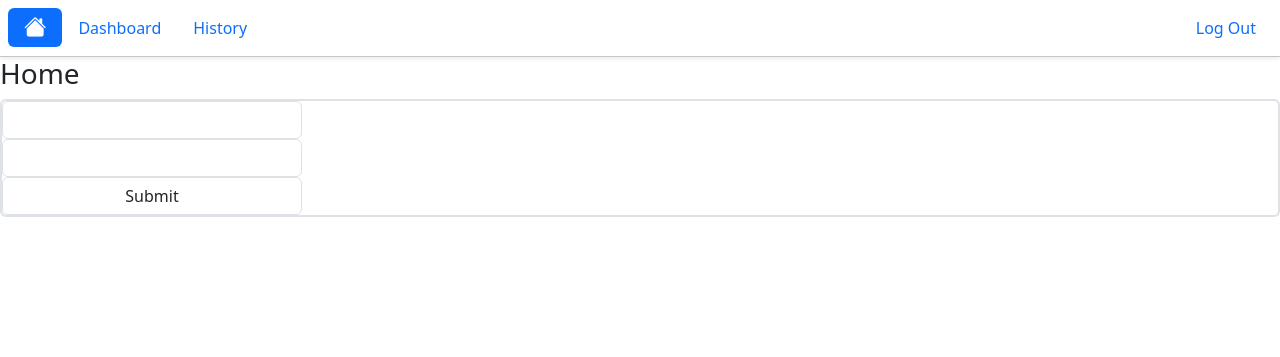
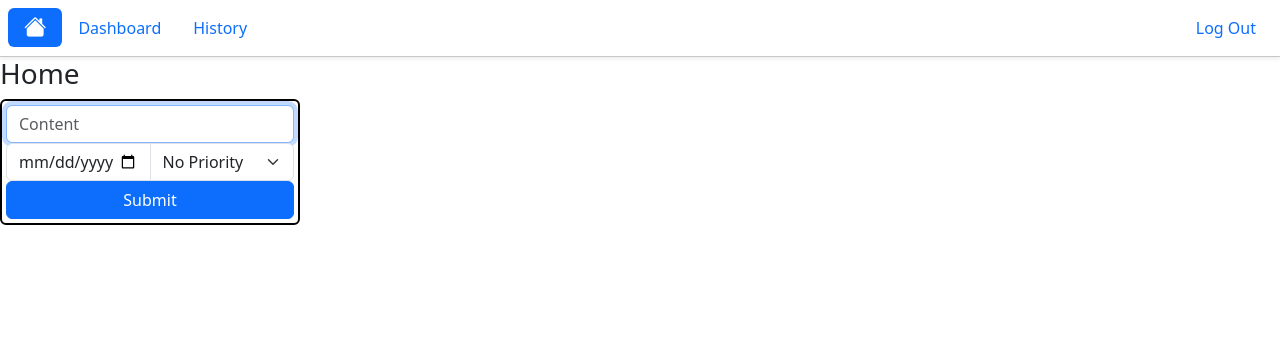
Before and after one commit to itsntme1/to-do-list-app, a Flask app: page / in a window 1280 px wide. Shown: the top 357 px of the page. Run offline with Flask 3, Linux system fonts and the light colour scheme; a user stored in the database is signed in; some libraries are stand-ins or nearby versions.

Commit message:
feature: creating tasks; prepared the history table

```diff
--- a/app.py
+++ b/app.py
@@ -18,13 +18,30 @@ app.config["SESSION_TYPE"] = "filesystem"
 Session(app)
 
 
-@app.route("/")
+@app.route("/", methods=['GET', 'POST'])
 def index():
-    # if not logged in render landing page
-    if not session.get('user_id'):
-        return render_template("landing.html")
+    # user is submitting a new task
+    if request.method == 'POST':
+        content = request.form.get('content')
+        date = request.form.get('date')
+        priority = request.form.get('priority')
 
-    return render_template("index.html")
+        # validation
+        if not content:
+            return render_template("index.html")
+
+        # insert a task into the tasks table
+        db.execute("INSERT INTO tasks (user_id, content, due_date, priority) VALUES(?, ?, ?, ?)",
+                   session['user_id'], content, date, priority)
+
+        return render_template("index.html")
+
+    else:
+        # if not logged in render landing page
+        if not session.get('user_id'):
+            return render_template("landing.html")
+
+        return render_template("index.html")
 
 
 @app.route("/dashboard")
--- a/static/style.css
+++ b/static/style.css
@@ -10,3 +10,7 @@ a:not(.active).nav-link:hover{
 form {
     width: 300px;
 }
+
+#add_box{
+    width: 300px;
+}
--- a/templates/index.html
+++ b/templates/index.html
@@ -2,12 +2,20 @@
 
 {% block body %}
     <h3>Home</h3>
-    <div class=" border border-2 rounded">
-        <form action="" method="post">
+    <div class="border border-black border-2 rounded p-1" id="add_box">
+        <form action="/" method="post" class="w-auto">
             <div>
-                <input class="form-control" type="text" name="title">
-                <input class="form-control" type="text" name="description">
-                <input class="form-control" type="submit">
+                <input class="form-control" type="text" name="content" placeholder="Content" required autocomplete="off" autofocus>
+                <div class="d-flex flex-wrap input-group">
+                    <input type="date" class="form-control w-50" name="date">
+                    <select class="form-select w-50" name="priority">
+                        <option selected disabled>No Priority</option>
+                        <option value="1">Priority 1</option>
+                        <option value="2">Priority 2</option>
+                        <option value="3">Priority 3</option>
+                    </select>
+                </div>
+                <button class="btn btn-primary w-100" type="submit">Submit</button>
             </div>
         </form>
     </div>
```
Also changed, not shown: templates/history.html (+15 -1 lines), todoapp.db.
